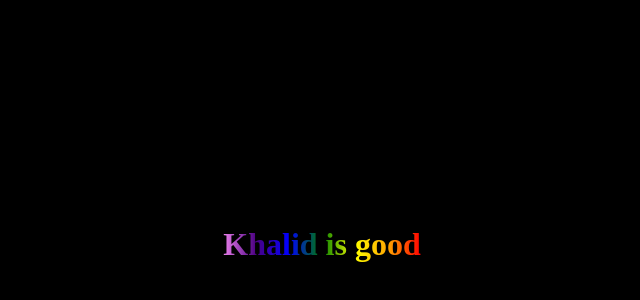
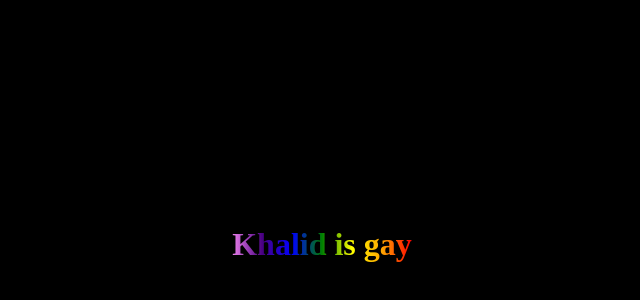
Before and after one commit to Tk-Ryoichi/Khalidisgay.github.io, a plain HTML site: page Index.html in a window 1280 px wide. Shown: the part 156-456 px from the top of the page, without its empty margins (318-958 px from the left). Drawn offline with Linux system fonts and the light colour scheme.

Commit message:
Update Index.html

```diff
--- a/Index.html
+++ b/Index.html
@@ -24,6 +24,6 @@
     </style>
 </head>
 <body>
-    <div id="rainbow-text">Khalid is good</div>
+    <div id="rainbow-text">Khalid is gay</div>
 </body>
 </html>
```
